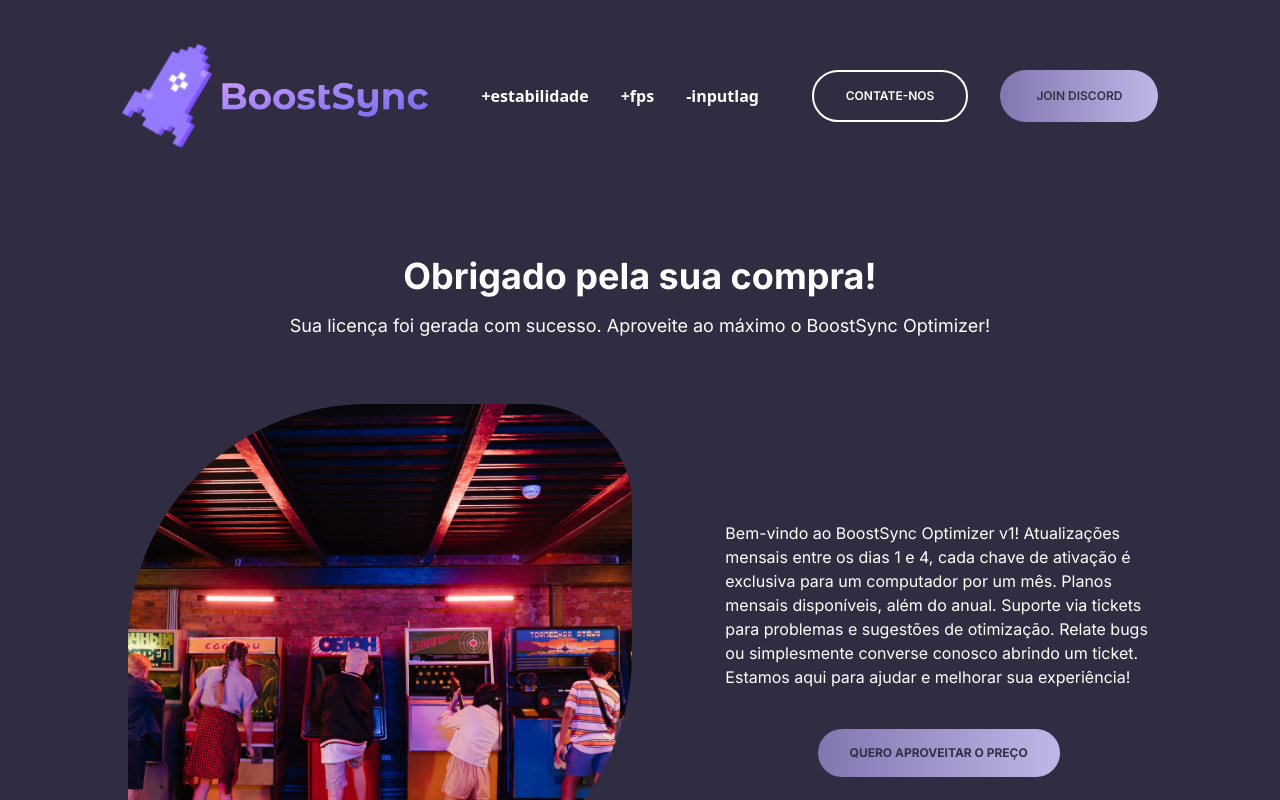
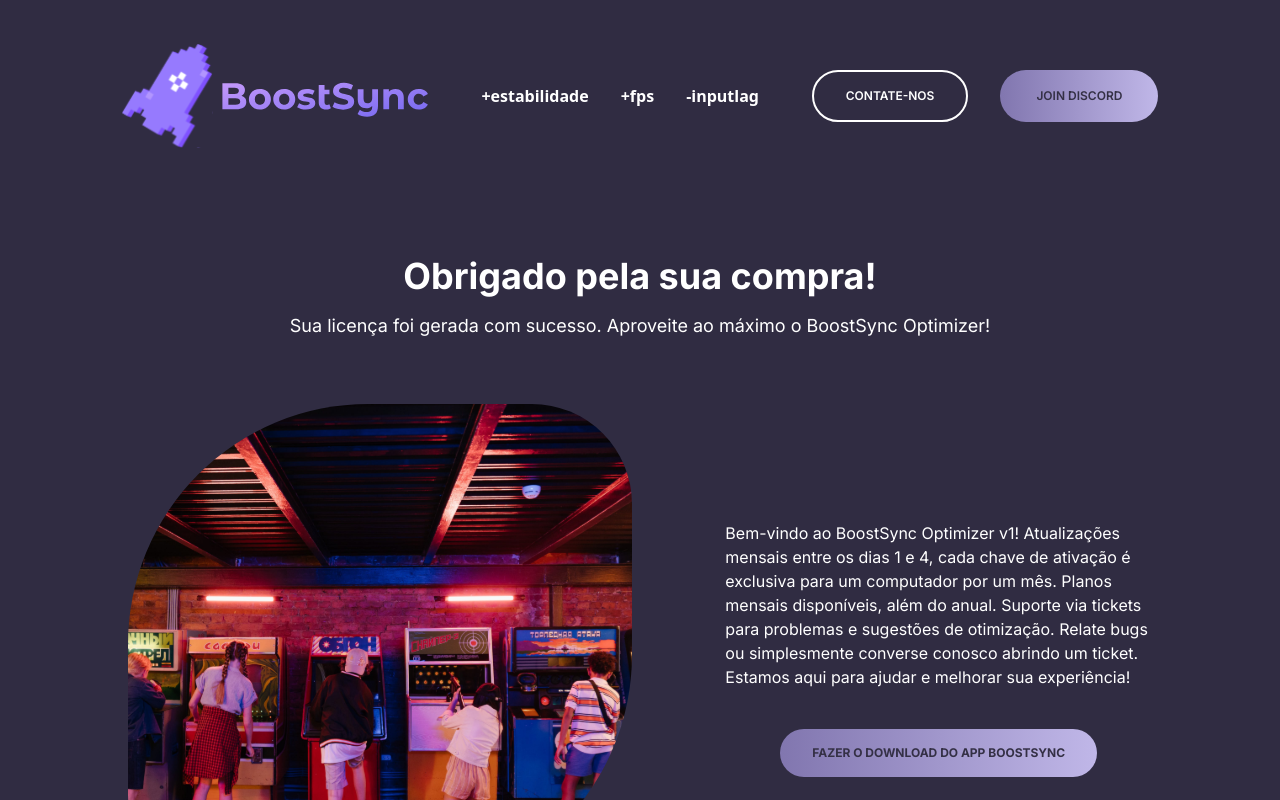
Before and after one commit to leoleoyuuki/saas-leo-tiago, a Next.js app: page /success in a window 1280 px wide. Shown: the top 800 px of the page. Built offline with nearby package versions, Linux system fonts and the light colour scheme.

Commit message:
arumando links de pagamento

```diff
--- a/src/app/checkout/page.jsx
+++ b/src/app/checkout/page.jsx
@@ -38,7 +38,7 @@ export default function Checkout () {
                 e suporte incluídos.
               </p>
               <p className="text-[#c0b7e8] font-bold text-lg">R$15,00</p>
-              <Link href="https://buy.stripe.com/8wM7sYgrM1rRgDu5kp">
+              <Link href="https://buy.stripe.com/7sI8x25N86MbdridQW">
                 <p className="btn uppercase font-bold text-[#343045] btn text-xs px-8 py-2 rounded-full mt-4">
                   Comprar Agora
                 </p>
@@ -62,7 +62,7 @@ export default function Checkout () {
                 benefícios.
               </p>
               <p className="text-[#c0b7e8] font-bold text-lg">R$50,00</p>
-              <Link href="https://buy.stripe.com/3cscNi7VggmL0EwcMQ">
+              <Link href="https://buy.stripe.com/3cs14A1wS0nN3QI9AH">
                 <p className="btn uppercase font-bold text-[#343045] btn text-xs px-8 py-2 rounded-full mt-4">
                   Comprar Agora
                 </p>
@@ -86,7 +86,7 @@ export default function Checkout () {
                 Optimizer para sempre.
               </p>
               <p className="text-[#c0b7e8] font-bold text-lg">R$127,90</p>
-              <Link href="https://buy.stripe.com/9AQcNi2AW3zZ5YQcMP">
+              <Link href="https://buy.stripe.com/5kA5kQcbw0nN3QIeV2">
                 <p className="btn uppercase font-bold text-[#343045] btn text-xs px-8 py-2 rounded-full mt-4">
                   Comprar Agora
                 </p>
--- a/src/app/success/page.jsx
+++ b/src/app/success/page.jsx
@@ -26,12 +26,12 @@ export default function Success() {
           <p className="text-white">
             Bem-vindo ao BoostSync Optimizer v1! Atualizações mensais entre os dias 1 e 4, cada chave de ativação é exclusiva para um computador por um mês. Planos mensais disponíveis, além do anual. Suporte via tickets para problemas e sugestões de otimização. Relate bugs ou simplesmente converse conosco abrindo um ticket. Estamos aqui para ajudar e melhorar sua experiência!
           </p>
-          <Link
-            href="/checkout"
+          <a
+            href="/caminho/para/download/leo.txt" download
             className="btn uppercase font-bold text-[#343045] btn text-xs px-8 py-4 rounded-full m-auto"
           >
-            Quero Aproveitar o Preço
-          </Link>
+            FAZER O DOWNLOAD DO APP BOOSTSYNC
+          </a>
         </div>
       </section>
 
```
